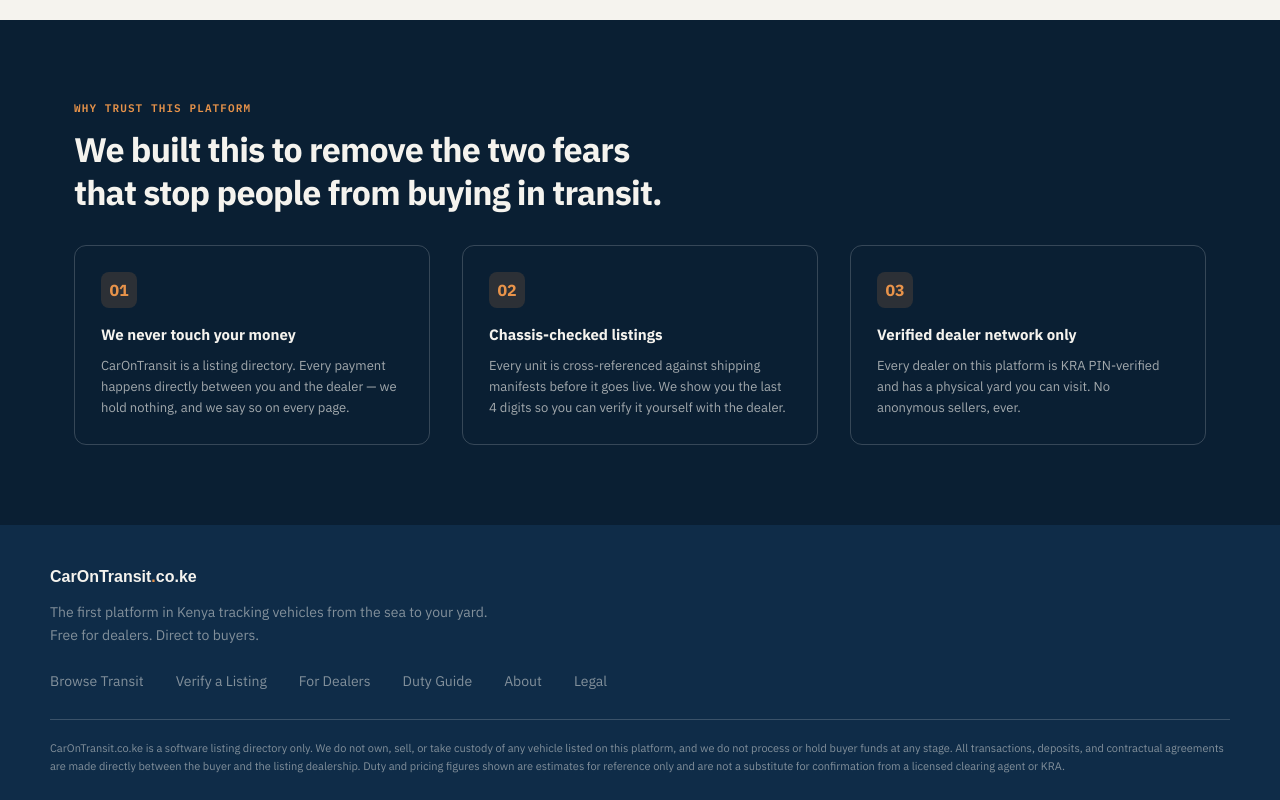
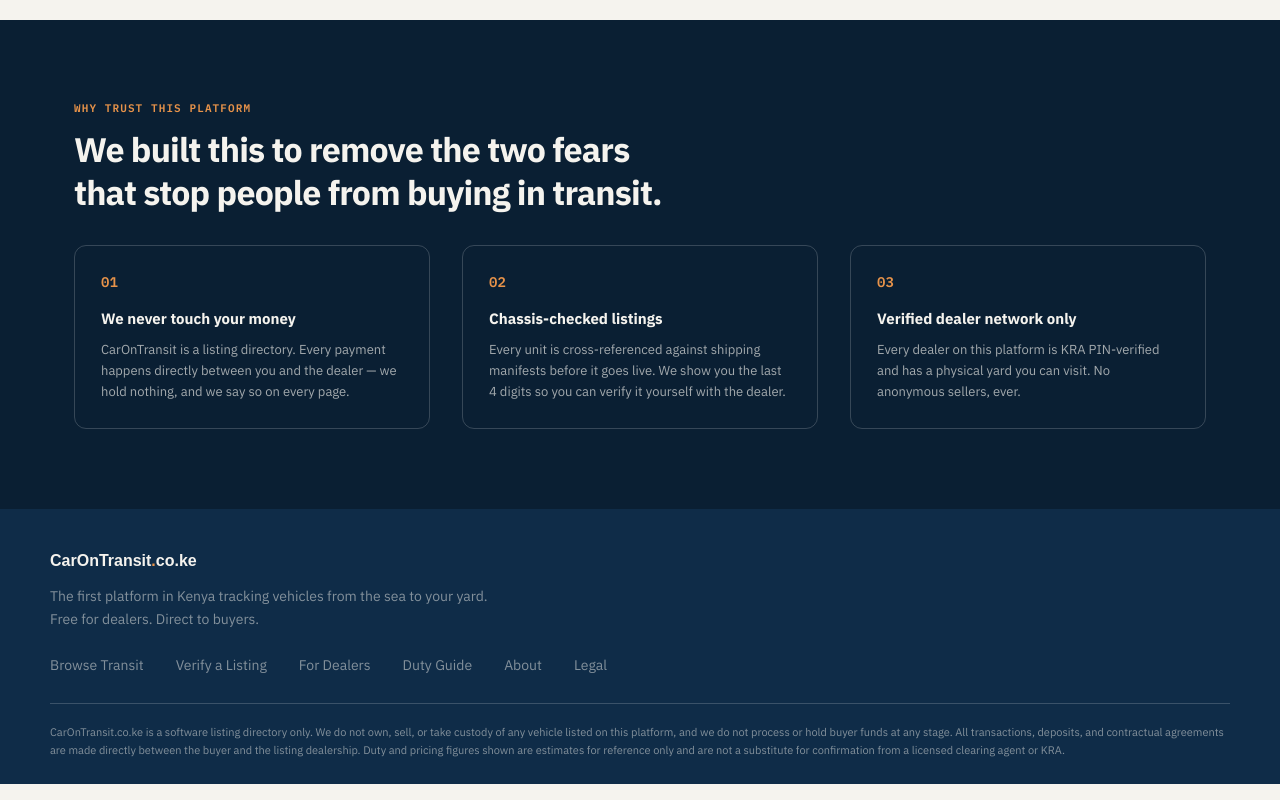
Before and after one commit to Techner-power/carontransit, a Next.js app: page / in a window 1280 px wide. Shown: the part 1419-2219 px from the top of the page. Built offline with nearby package versions, Linux system fonts and the light colour scheme; no server answers; the database is empty; a web font is replaced by a local one.

Commit message:
Remove round box, use text-only labels

```diff
--- a/src/components/TrustSection.tsx
+++ b/src/components/TrustSection.tsx
@@ -32,8 +32,8 @@
         <div className="grid grid-cols-1 md:grid-cols-3 gap-8 mt-5">
           {pillars.map((p) => (
             <div key={p.title} className="border border-white/[0.18] rounded-xl p-6.5">
-              <div className="w-9 h-9 rounded-lg bg-customs-amber/[0.15] flex items-center justify-center mb-4 text-customs-amber font-extrabold">
-                {p.icon}
+              <div className="text-customs-amber font-mono text-sm font-bold mb-4">
+  {p.icon}
               </div>
               <h3 className="text-[15px] font-bold mb-2">{p.title}</h3>
               <p className="text-[13px] text-manifest-cream/65 leading-relaxed">{p.desc}</p>
```
